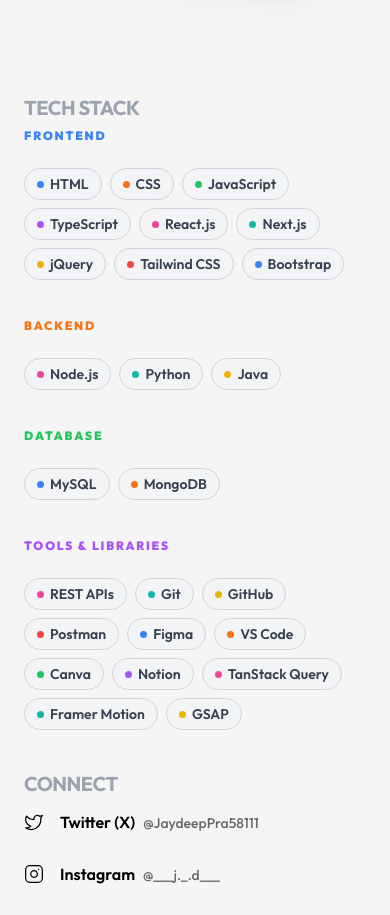
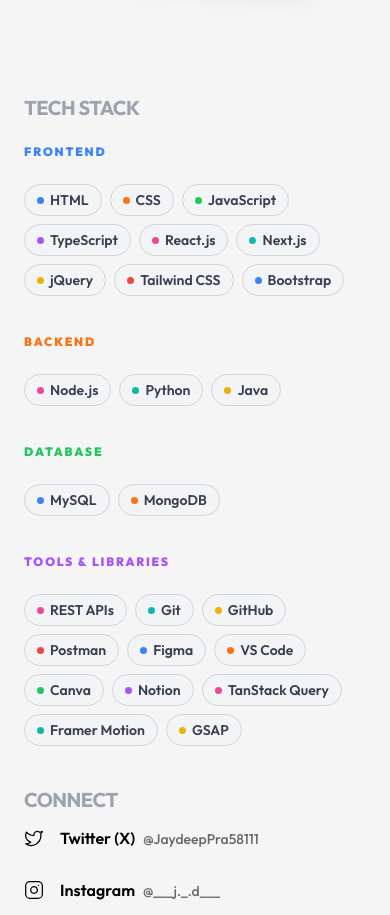
Before and after one commit to JaydeepSP/Portfolio, a React (Vite) app: page / in a window 390 px wide. Shown: the part 1860-2775 px from the top of the page. Built offline with nearby package versions, Linux system fonts and the light colour scheme.

Commit message:
fixed design issue

```diff
--- a/src/components/tabs/TechStack.tsx
+++ b/src/components/tabs/TechStack.tsx
@@ -40,7 +40,7 @@
             whileInView={{ opacity: 1, x: 0 }}
             viewport={{ margin: "-20px", once: true }}
             transition={{ duration: 0.6, delay: catIdx * 0.1, ease: "easeOut" }}
-            className="flex max-md:flex-col items-start gap-6 py-4 first:pt-0 last:pb-0"
+            className="flex max-md:flex-col items-start gap-6 py-4 md:first:pt-0 last:pb-0"
           >
             {/* Category label */}
             <span
```
